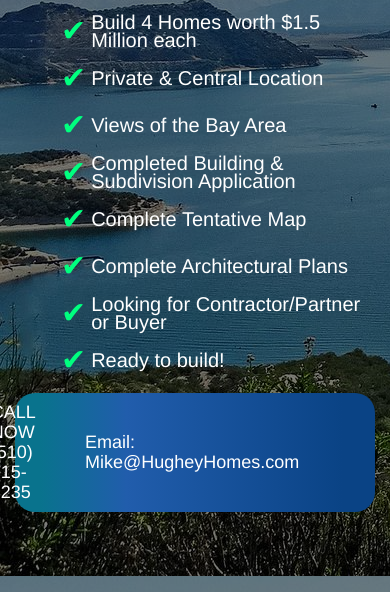
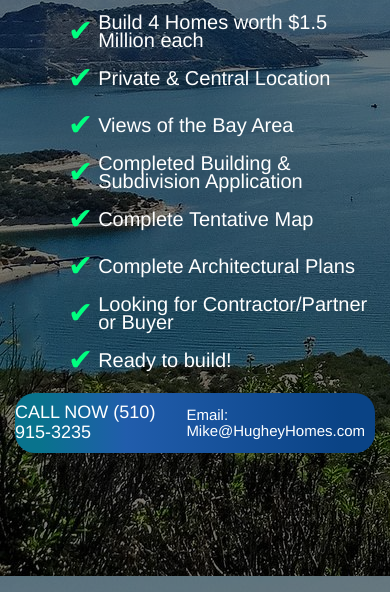
Before and after one commit to gabrielfoley/land, a website: page index.html in a window 390 px wide. Shown: the part 238-844 px from the top of the page. Drawn offline with Linux system fonts and the light colour scheme; a web font is replaced by a local one.

Commit message:
fixed some issues with font sizes on mobile

```diff
--- a/css/coming.css
+++ b/css/coming.css
@@ -122,17 +122,18 @@ border-radius: 5px;
 display: flex;
 justify-content: center;
 align-items: center;
-margin-right: 5rem;
-font-size: 25px;
+margin-right: 1rem;
+font-size: 20px;
 color: #fff;
 opacity: 1;
 }
 
 .main >.container >.content> .subscribe >.info-text >.span{
 display: flex;
+white-space: pre-wrap;
 justify-content: center;
 align-items: center;
-margin-right: 5rem;
+margin-right: 1rem;
 font-size: 18px;
 color: #fff;
 opacity: 1;
@@ -226,5 +227,6 @@ opacity: 1;
 
          .main >.container >.content >ul >li > span{
           color: #00ff7f;
+          margin-left: 12px;
          }
     }
--- a/index.html
+++ b/index.html
@@ -59,15 +59,20 @@
                </ul>
             <div class="subscribe">
                 <h5 class="info-text">
-                    <span class="span">
+                    <span class="span" >
                     <a  href="tel:5109153235" target="_blank"></i>CALL NOW (510) 915-3235</a>
-                    </span>
-                    <span class="span">
+
+                </span>
+
+                    <span  >
+
                     <a href="mailto:Mike@HugheyHomes.com" target="_blank"> Email: Mike@HugheyHomes.com</a>
                 </span>
                 </h5>
 
             </div>
+
+
         </div>
     </div>
     <div class="footer">
```
